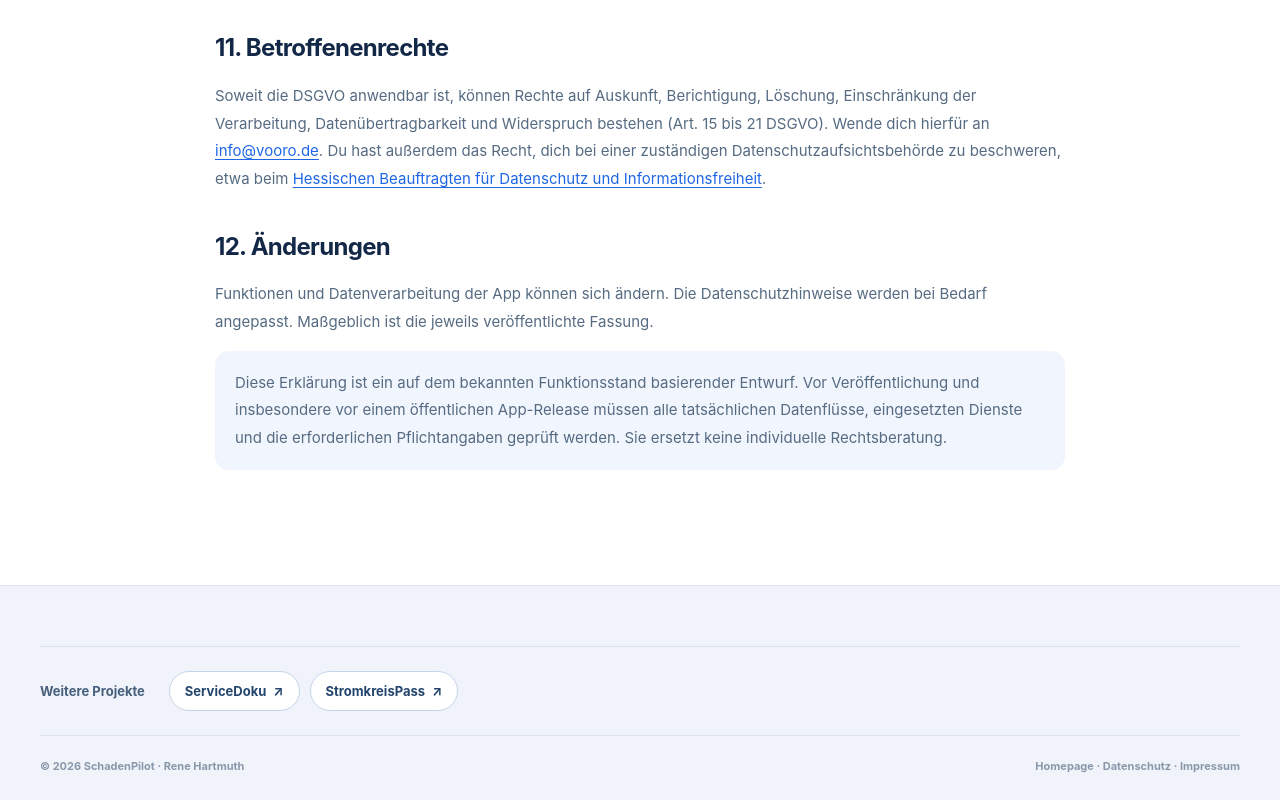
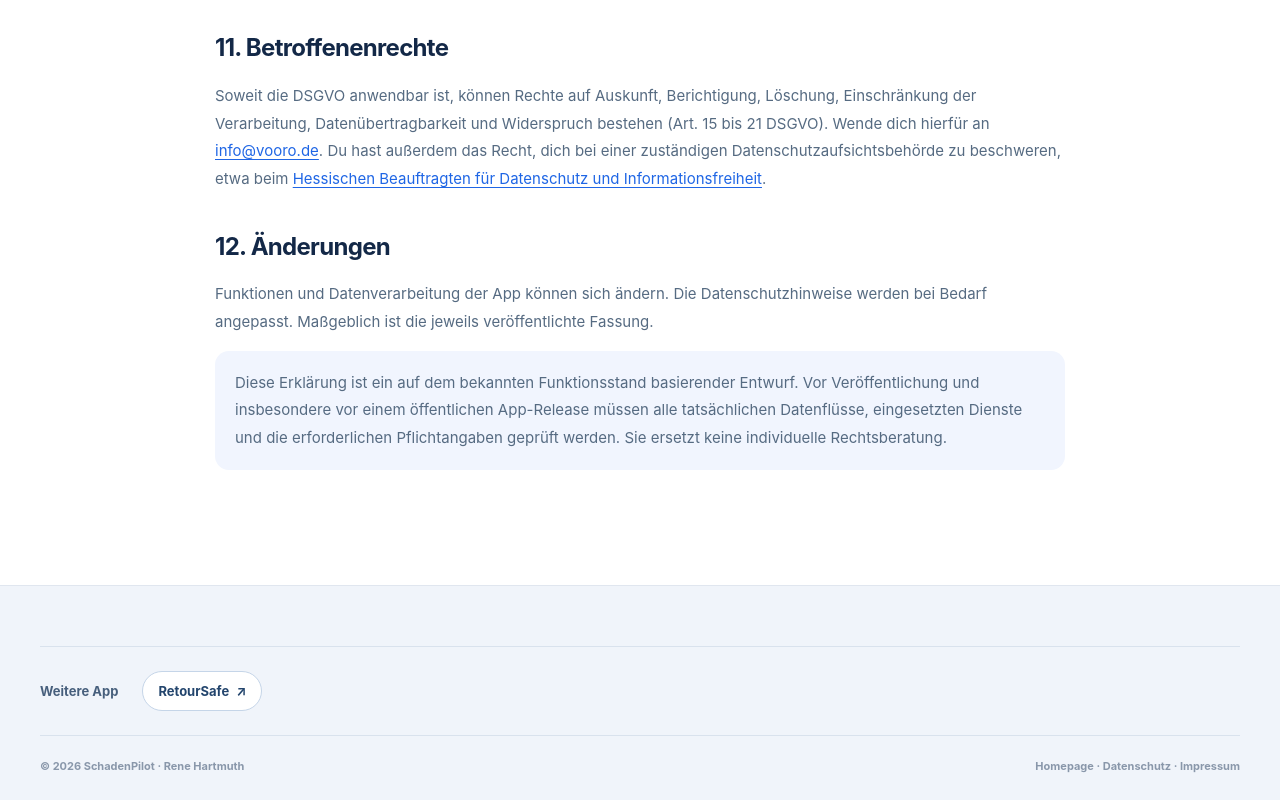
Before and after one commit to rhartmuth/schadenpilot-website, a plain HTML site: page datenschutz.html in a window 1280 px wide. Shown: the part 2907-3707 px from the top of the page. Drawn offline with Linux system fonts and the light colour scheme.

Commit message:
Replace retired app links with RetourSafe cross-link

```diff
--- a/datenschutz.html
+++ b/datenschutz.html
@@ -14,10 +14,9 @@
 <h2>12. Änderungen</h2><p>Funktionen und Datenverarbeitung der App können sich ändern. Die Datenschutzhinweise werden bei Bedarf angepasst. Maßgeblich ist die jeweils veröffentlichte Fassung.</p>
 <p class="legal-note">Diese Erklärung ist ein auf dem bekannten Funktionsstand basierender Entwurf. Vor Veröffentlichung und insbesondere vor einem öffentlichen App-Release müssen alle tatsächlichen Datenflüsse, eingesetzten Dienste und die erforderlichen Pflichtangaben geprüft werden. Sie ersetzt keine individuelle Rechtsberatung.</p></div></div></section></main>
 <footer class="site-footer"><div class="shell"><nav class="other-projects" aria-label="Weitere Projekte">
-  <span class="other-projects-label">Weitere Projekte</span>
+  <span class="other-projects-label">Weitere App</span>
   <div class="other-projects-links">
-    <a href="https://rhartmuth.github.io/servicedoku-website/" target="_blank" rel="noopener noreferrer">ServiceDoku <span aria-hidden="true">↗</span></a>
-    <a href="https://rhartmuth.github.io/stromkreispass-website/start.html" target="_blank" rel="noopener noreferrer">StromkreisPass <span aria-hidden="true">↗</span></a>
+    <a href="https://rhartmuth.github.io/retoursafe-website/" target="_blank" rel="noopener noreferrer" aria-label="RetourSafe – Retouren und Erstattungen verwalten">RetourSafe <span aria-hidden="true">↗</span></a>
   </div>
 </nav>
 <div class="footer-bottom"><span>© 2026 SchadenPilot · Rene Hartmuth</span><span><a href="index.html">Homepage</a> · <a href="datenschutz.html">Datenschutz</a> · <a href="impressum.html">Impressum</a></span></div></div></footer><script defer src="assets/app.js"></script></body></html>
```
